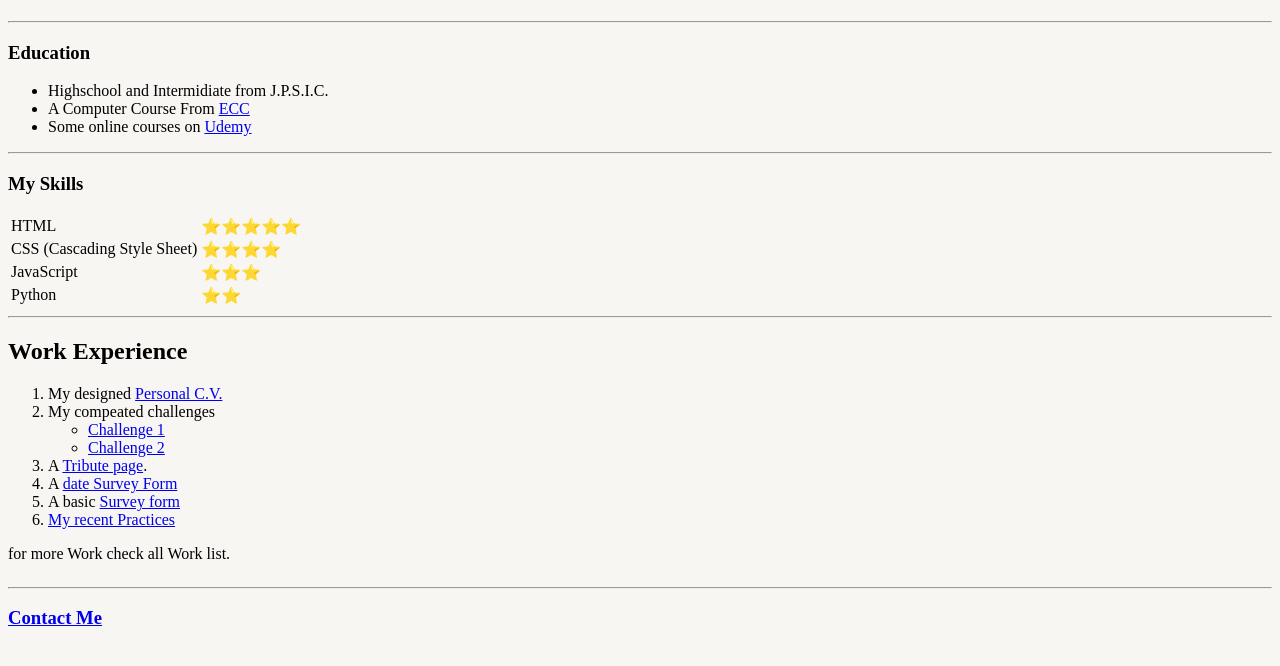
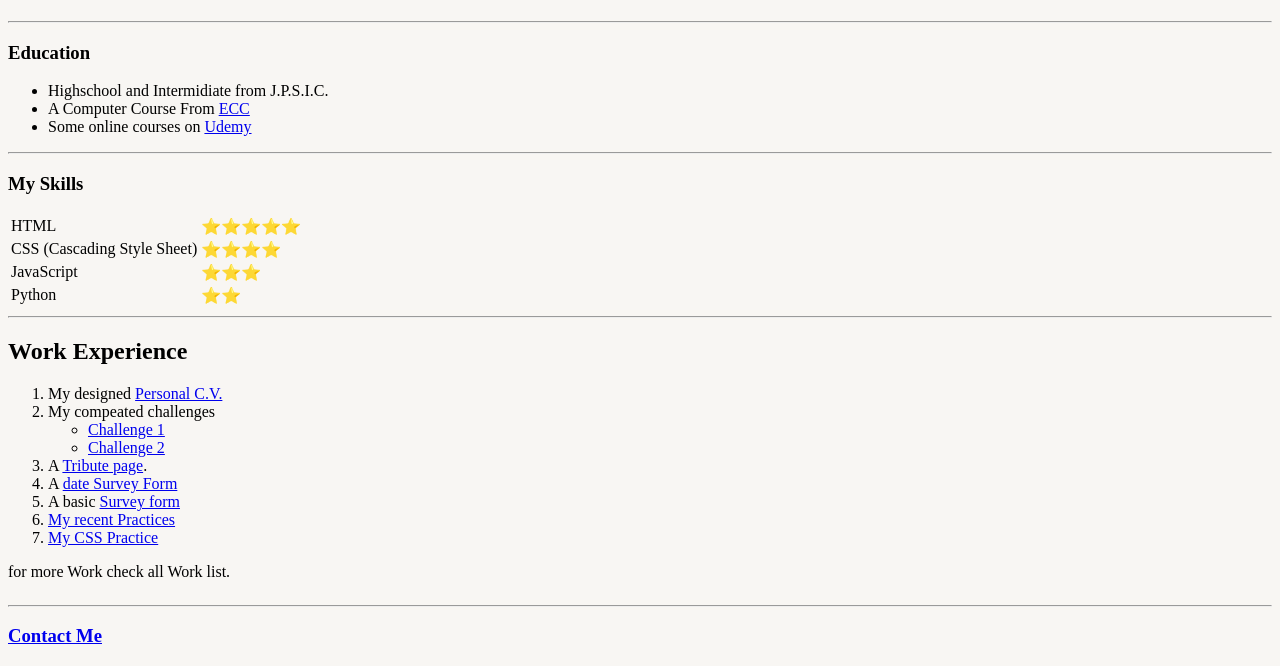
Before and after one commit to SiddharthKumar99/portfolio-site, a plain HTML site: page index.html in a window 1280 px wide. Shown: the part 361-1027 px from the top of the page. Drawn offline with Linux system fonts and the light colour scheme.

Commit message:
may be last commit on master branch for some times

```diff
--- a/index.html
+++ b/index.html
@@ -133,6 +133,9 @@
           <li>
             <a href="practice.html" target="_blank">My recent Practices</a>
           </li>
+          <li>
+            <a href="/CSS-Practice.html" target="_blank">My CSS Practice</a>
+          </li>
         </ol>
         <p>for more Work check all Work list.</p>
       </table>
```
